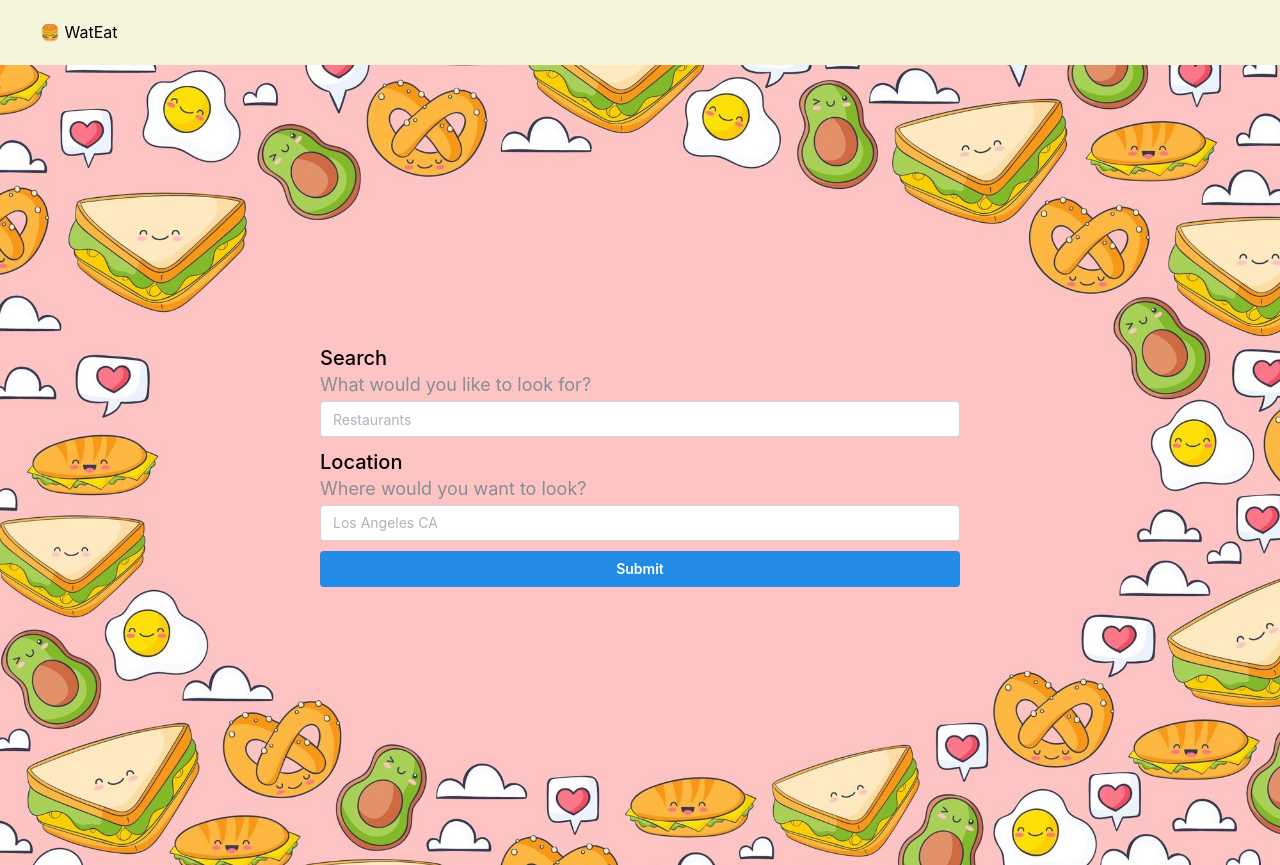
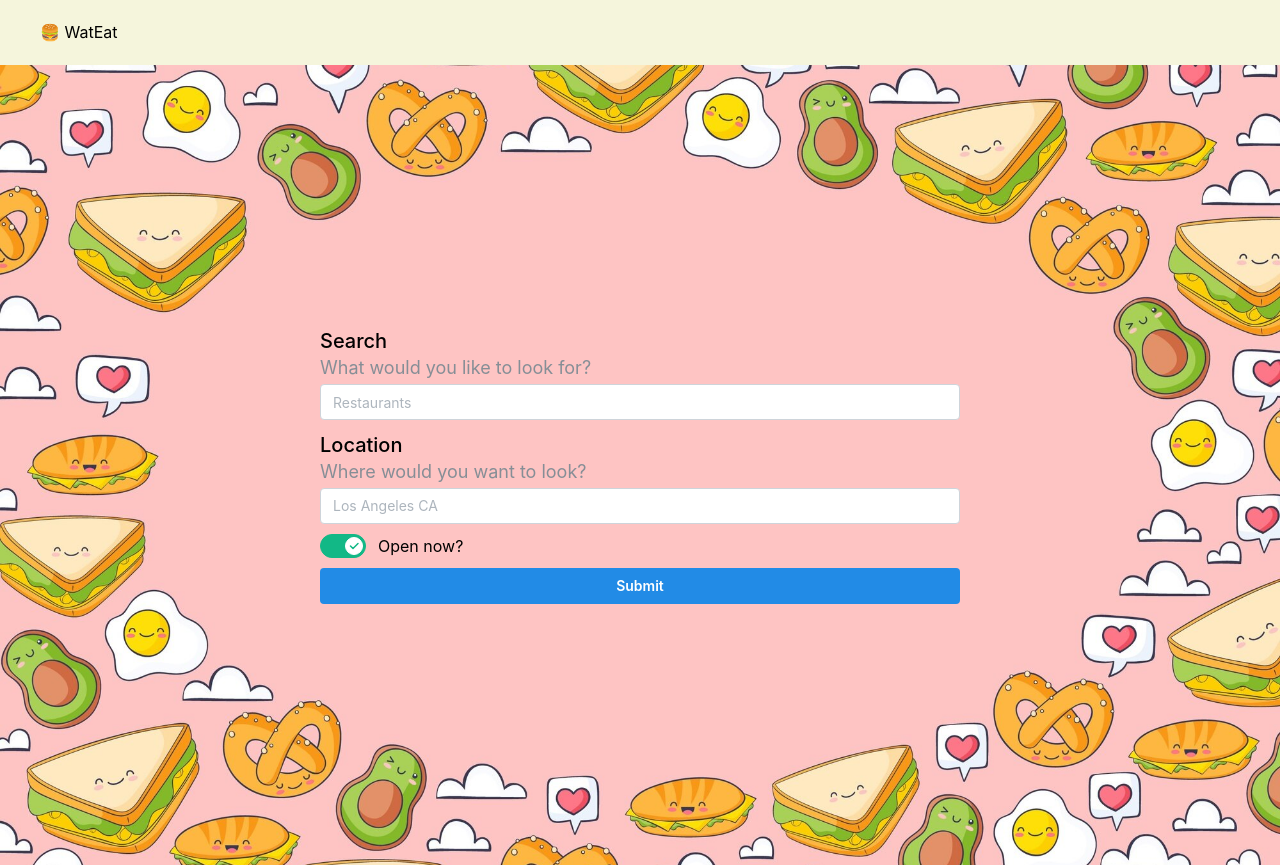
Before and after one commit to depla/what_to_eat, a React (Vite) app in the folder client/: page / in a window 1280 px wide. Built offline with nearby package versions, Linux system fonts and the light colour scheme; no server answers.

Commit message:
add isopen toggle

```diff
--- a/client/src/components/SearchFoodComponent/SearchFoodComponent.jsx
+++ b/client/src/components/SearchFoodComponent/SearchFoodComponent.jsx
@@ -1,17 +1,29 @@
 import { Input } from '@mantine/core';
 import { Button } from '@mantine/core';
-import React, { useState } from 'react';
+import React, { useState, useEffect } from 'react';
 import { useNavigate } from 'react-router-dom';
 import Environment from '../../utils/Environment';
 import axios from 'axios';
+import ToggleComponent from '../SharedComponent/ToggleComponent';
 
 import './SearchFoodComponent.css';
 
 export default function SearchFoodComponent() {
+    const defaultIsOpen = true;
+    const [isOpenToggled, setIsOpenToggled] = useState(defaultIsOpen);
+
     const [formData, setFormData] = useState({
         search: '',
-        location: ''
+        location: '',
+        isOpen: isOpenToggled
     });
+
+    useEffect(() => {
+        setFormData(prevFormData => ({
+            ...prevFormData,
+            isOpen: isOpenToggled
+        }));
+    }, [isOpenToggled]);
 
     const navigateTo = useNavigate();
 
@@ -34,6 +46,10 @@ export default function SearchFoodComponent() {
         }
     };
 
+    const onIsOpenToggleClick = (isOpen) => {
+        setIsOpenToggled(isOpen);
+    }
+
     return (
         <form className="searchForm" onSubmit={handleSubmit}>
             <Input.Wrapper label="Search" description="What would you like to look for?" size="xl">
@@ -42,6 +58,7 @@ export default function SearchFoodComponent() {
             <Input.Wrapper label="Location" description="Where would you want to look?" size="xl">
                 <Input placeholder="Los Angeles CA" type="text" name="location" value={formData.location} onChange={handleChange} />
             </Input.Wrapper>
+            <ToggleComponent label="Open now?" value={isOpenToggled} onClick={onIsOpenToggleClick} defaultVal={defaultIsOpen} />
             <Button type="submit" variant="filled">Submit</Button>
         </form>
     );
--- /dev/null
+++ b/client/src/components/SharedComponent/ToggleComponent.jsx
@@ -0,0 +1,37 @@
+import { useState } from 'react';
+import { Switch, useMantineTheme, rem } from '@mantine/core';
+import { IconCheck, IconX } from '@tabler/icons-react';
+
+export default function ToggleComponent(props) {
+    const theme = useMantineTheme();
+    const [checked, setChecked] = useState(props.defaultVal);
+
+    const handleChange = (e) => {
+        setChecked(e);
+        props.onClick(e);
+    }
+    return (
+        <Switch
+            checked={checked}
+            onChange={(event) => handleChange(event.currentTarget.checked)}
+            color="teal"
+            size="md"
+            label={props.label}
+            thumbIcon={
+                checked ? (
+                    <IconCheck
+                        style={{ width: rem(12), height: rem(12) }}
+                        color={theme.colors.teal[6]}
+                        stroke={3}
+                    />
+                ) : (
+                    <IconX
+                        style={{ width: rem(12), height: rem(12) }}
+                        color={theme.colors.red[6]}
+                        stroke={3}
+                    />
+                )
+            }
+        />
+    );
+}
--- a/client/src/pages/SavedBusinessesPage/SavedBusinessesPage.css
+++ b/client/src/pages/SavedBusinessesPage/SavedBusinessesPage.css
@@ -17,4 +17,5 @@
     display: flex;
     flex-wrap: wrap;
     justify-content: space-between;
+    padding: 50px;
 }
```
Also changed, not shown: 1 other file (tests, documents, lock files or other folders).
